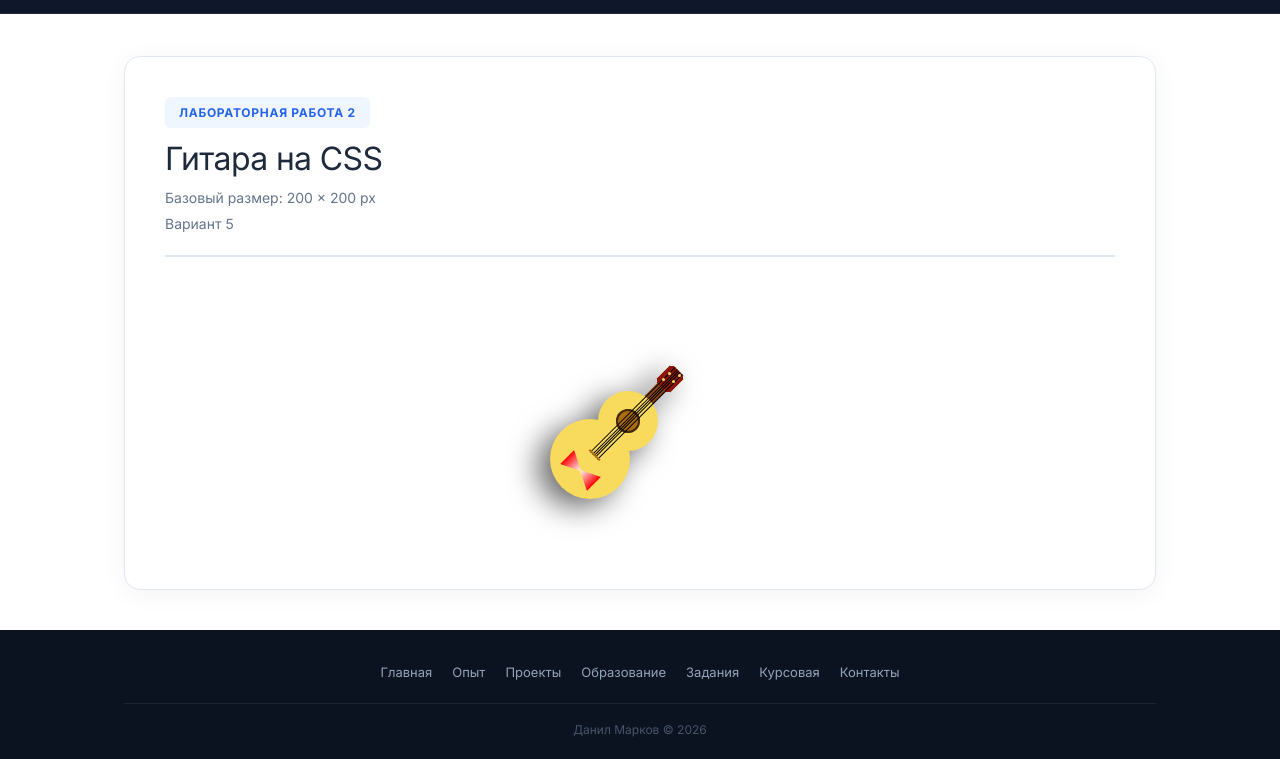
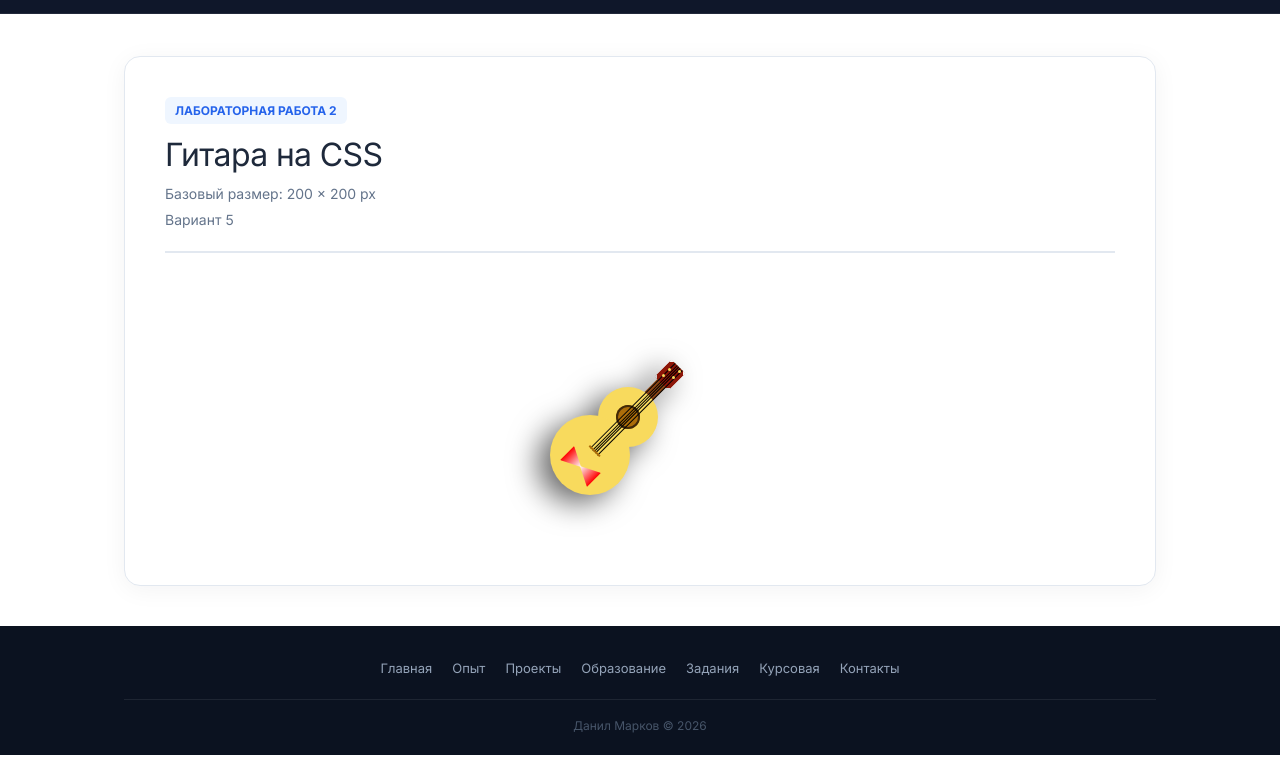
Before and after one commit to Ch1ChaGL/verstka, a plain HTML site: page labs/lab2/lab2.html in a window 1280 px wide. Shown: the part 57-816 px from the top of the page. Drawn offline with Linux system fonts and the light colour scheme.

Commit message:
refactor

```diff
--- a/labs/lab2/css/lab2.css
+++ b/labs/lab2/css/lab2.css
@@ -18,16 +18,7 @@ main {
 }
 
 .lab-page__tag {
-  display: inline-block;
-  font-size: 12px;
-  font-weight: 700;
   text-transform: uppercase;
-  letter-spacing: 0.06em;
-  color: var(--accent);
-  background: #eff6ff;
-  padding: 6px 14px;
-  border-radius: 6px;
-  margin-bottom: 12px;
 }
 
 .lab-page__title {
--- a/labs/lab2/lab2.html
+++ b/labs/lab2/lab2.html
@@ -38,7 +38,7 @@
       <div class="container">
         <div class="lab-page">
           <div class="lab-page__header">
-            <span class="lab-page__tag">Лабораторная работа 2</span>
+            <span class="lab-page__tag badge">Лабораторная работа 2</span>
             <h1 class="lab-page__title">Гитара на CSS</h1>
             <p class="lab-page__note">Базовый размер: 200 × 200 px</p>
             <p class="lab-page__note">Вариант 5</p>
```
